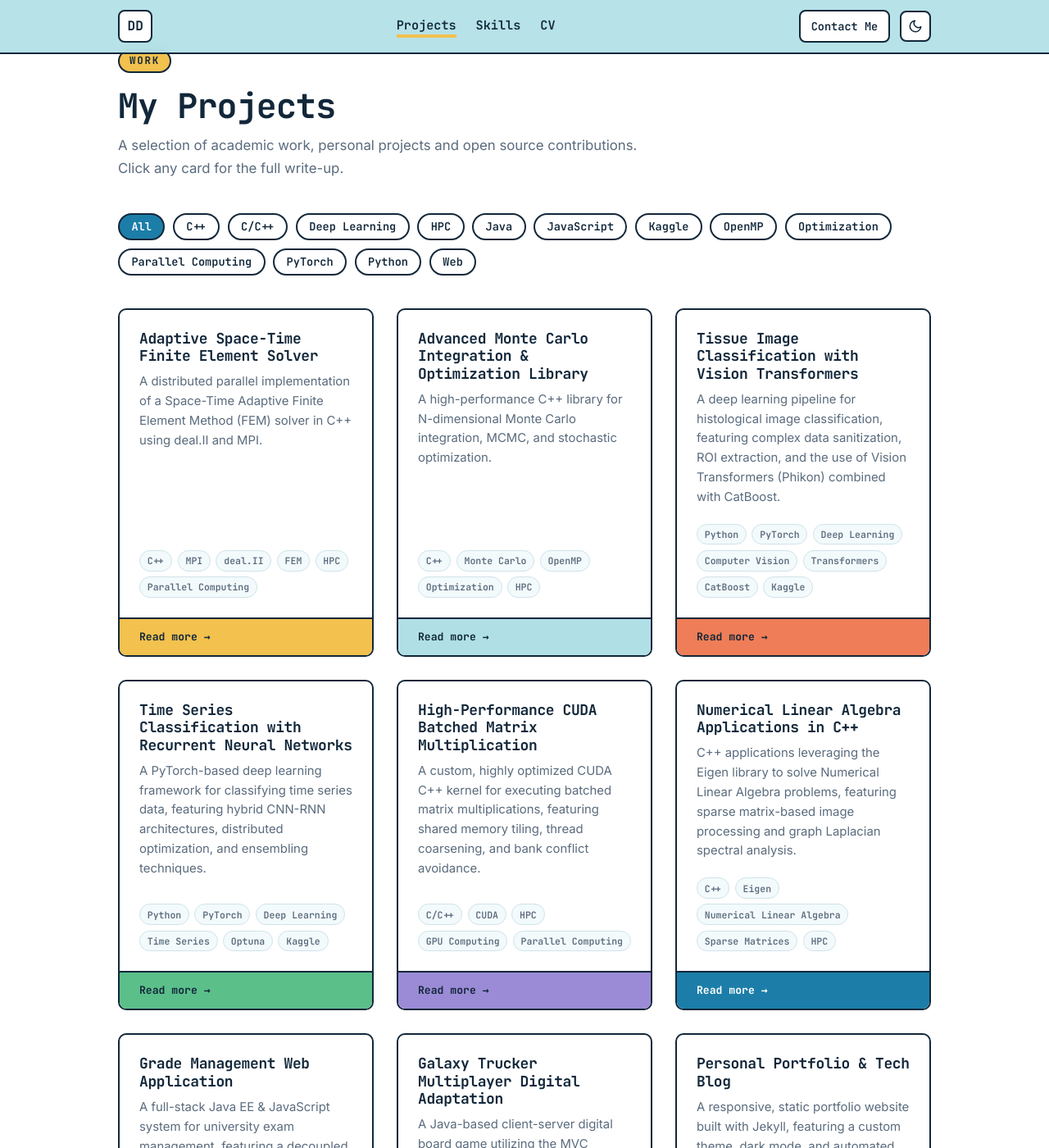
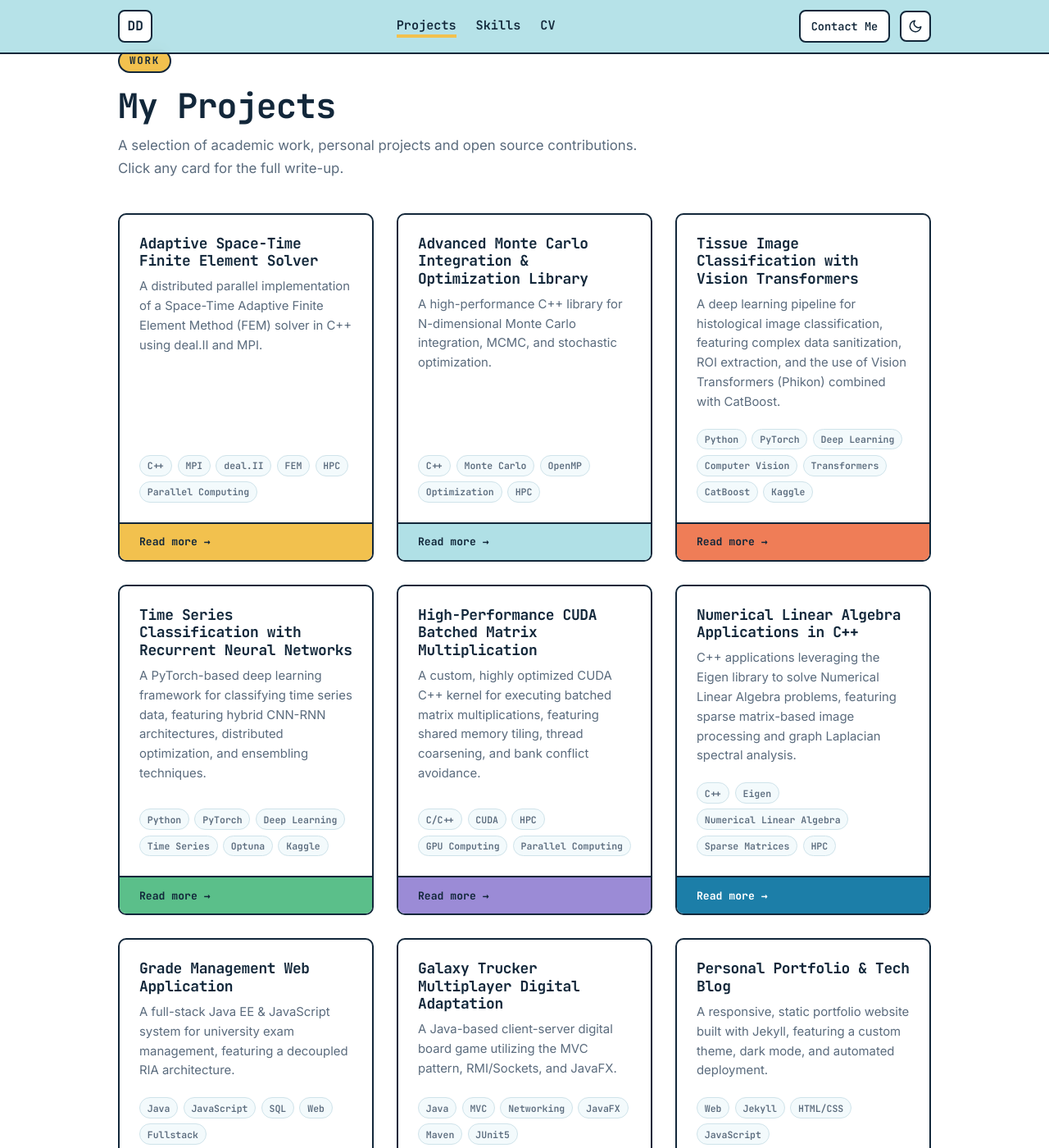
Before and after one commit to DomDegi/domdegi.github.io, a Jekyll site: the page built from index.html, in a window 1280 px wide and 1400 px high, scrolled down 1052 px. Shown: the whole window at 82% size. Built offline with Jekyll 4.4.1, drawn with Linux system fonts in a browser that asks for light colours.

Commit message:
Remove the project tag filter
The chip row cost a lot of vertical space above the cards for a filter
that mattered little with 12 projects. Cards keep their own tags, so the
technologies are still scannable at a glance.

Co-Authored-By: Claude Opus 5 <noreply@anthropic.com>
Claude-Session: https://claude.ai/code/session_01WCARhjTm4Z9ZAweJDSffQC

```diff
--- a/assets/css/main.css
+++ b/assets/css/main.css
@@ -155,12 +155,6 @@ img {
 .skip-link:focus {
   left: 8px;
   top: 8px;
-}
-
-.empty-state {
-  font-family: var(--font-mono);
-  color: var(--text-muted);
-  margin-top: 2rem;
 }
 
 /* ==========================================================================
@@ -484,35 +478,6 @@ img {
 /* ==========================================================================
    Project cards
    ========================================================================== */
-.filter-controls {
-  display: flex;
-  gap: 0.6rem;
-  flex-wrap: wrap;
-  margin-bottom: 2.5rem;
-}
-
-.filter-btn {
-  font-family: var(--font-mono);
-  font-size: 0.85rem;
-  font-weight: 600;
-  padding: 0.35rem 0.9rem;
-  border: var(--border-w) solid var(--ink);
-  border-radius: 999px;
-  background: var(--card-bg);
-  color: var(--text);
-  cursor: pointer;
-  transition: background 0.15s ease, color 0.15s ease, transform 0.15s ease;
-}
-
-.filter-btn:hover {
-  transform: translateY(-2px);
-}
-
-.filter-btn.is-active {
-  background: var(--accent);
-  color: var(--on-accent);
-}
-
 .project-grid {
   display: grid;
   grid-template-columns: 1fr;
--- a/assets/js/home.js
+++ b/assets/js/home.js
@@ -1,32 +1,6 @@
-// Behaviour specific to the single-page home: tag filtering + nav scrollspy.
+// Behaviour specific to the single-page home: nav scrollspy.
 document.addEventListener('DOMContentLoaded', () => {
 
-    /* ---------- Project tag filter ---------- */
-    const buttons = document.querySelectorAll('.filter-btn');
-    const cards = document.querySelectorAll('.project-card');
-    const emptyState = document.querySelector('.empty-state');
-
-    buttons.forEach(btn => {
-        btn.addEventListener('click', () => {
-            buttons.forEach(b => b.classList.remove('is-active'));
-            btn.classList.add('is-active');
-
-            const filter = btn.dataset.filter;
-            let visible = 0;
-
-            cards.forEach(card => {
-                const tags = Array.from(card.querySelectorAll('.tag'))
-                    .map(t => t.textContent.trim().toLowerCase());
-                const show = filter === 'all' || tags.includes(filter);
-                card.hidden = !show;
-                if (show) visible++;
-            });
-
-            if (emptyState) emptyState.hidden = visible !== 0;
-        });
-    });
-
-    /* ---------- Nav scrollspy ---------- */
     const navLinks = Array.from(document.querySelectorAll('.nav-links a[data-nav]'));
     const sections = navLinks
         .map(link => document.getElementById(link.dataset.nav))
--- a/index.html
+++ b/index.html
@@ -63,18 +63,6 @@ permalink: /
       write-up.
     </p>
 
-    <div class="filter-controls" role="group" aria-label="Filter projects by tag">
-      <button class="filter-btn is-active" data-filter="all">All</button>
-      {% assign all_tags = "" | split: "," %}
-      {% for project in site.projects %}{% for tag in project.tags %}{% assign all_tags = all_tags | push: tag %}{%
-      endfor %}{% endfor %}
-      {% assign unique_tags = all_tags | uniq | sort %}
-      {% comment %}Only tags shared by 2+ projects get a chip; the long tail of one-offs
-      would otherwise bury the filter row.{% endcomment %}
-      {% for tag in unique_tags %}{% assign tag_count = all_tags | where_exp: "t", "t == tag" | size %}{% if tag_count >
-      1 %}<button class="filter-btn" data-filter="{{ tag | downcase }}">{{ tag }}</button>{% endif %}{% endfor %}
-    </div>
-
     <div class="project-grid">
       {% assign weighted = site.projects | where_exp: "item", "item.weight" | sort: 'weight' %}
       {% assign unweighted = site.projects | where_exp: "item", "item.weight == nil" %}
@@ -92,7 +80,6 @@ permalink: /
       </a>
       {% endfor %}
     </div>
-    <p class="empty-state" hidden>No projects match that tag.</p>
   </div>
 </section>
 
```
